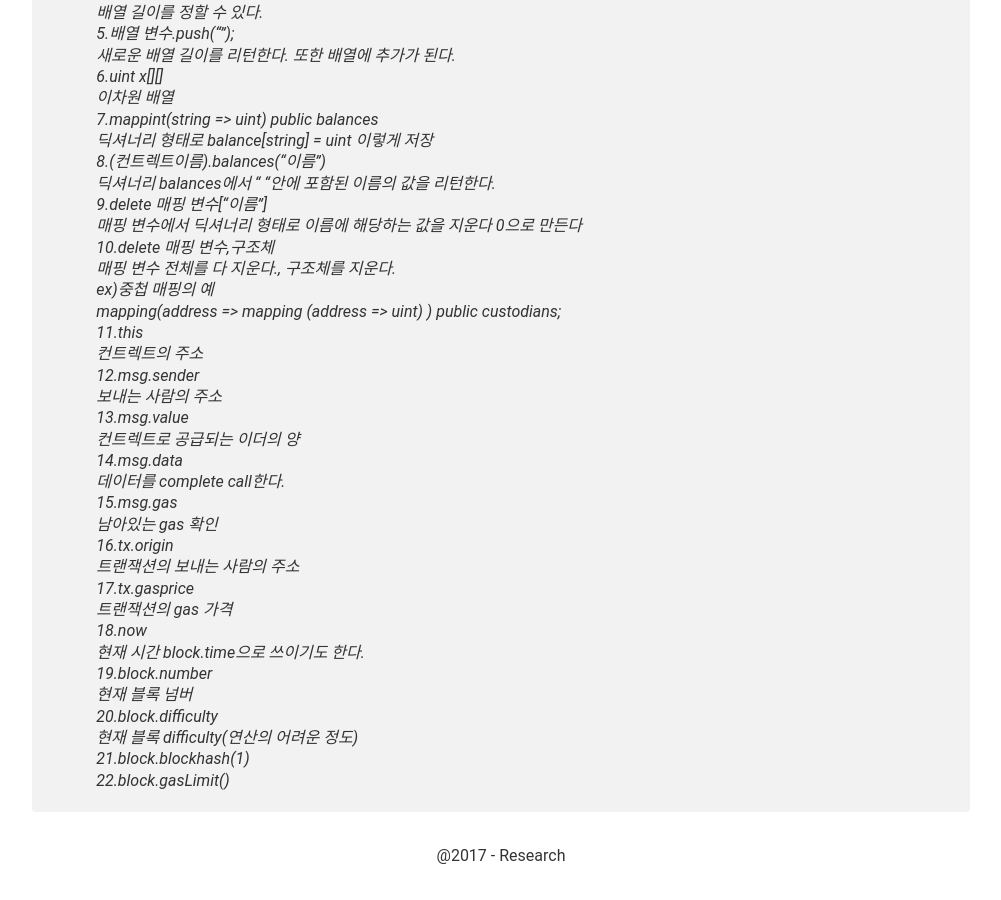
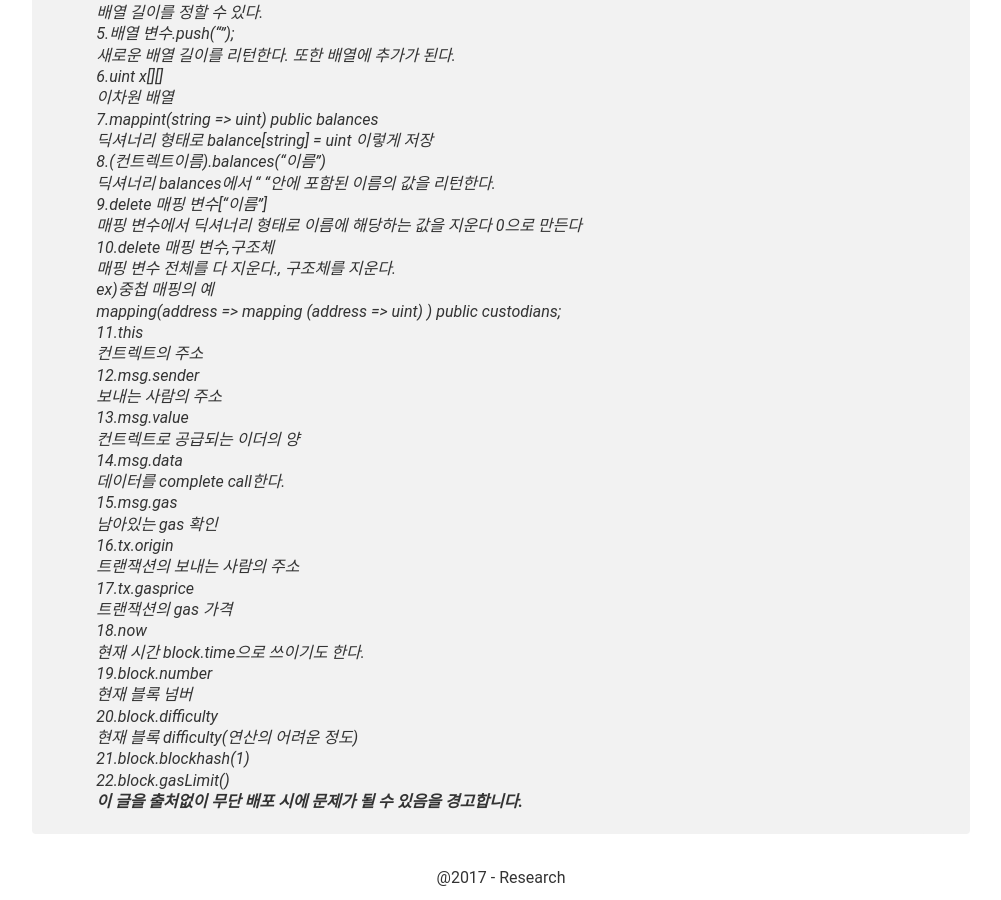
Before and after one commit to Miller-kk/KIMKIBYEONG.github.io, a Jekyll site: the page built from _posts/2017-04-22-Solidity.md, in a window 1280 px wide and 900 px high, scrolled down 1555 px. Shown: the whole window, without its empty margins (139-1140 px from the left). Built offline with Jekyll 4.4.1, drawn with Linux system fonts in a browser that asks for light colours; before the commit the page ends 2434 px from its top, so only the background shows below that.

Commit message:
Update 2017-04-22-Solidity.md

```diff
--- a/_posts/2017-04-22-Solidity.md
+++ b/_posts/2017-04-22-Solidity.md
@@ -92,3 +92,4 @@ mapping(address => mapping (address => uint) ) public custodians;<br/>
 현재 블록 difficulty(연산의 어려운 정도)<br/>
 21.block.blockhash(1)<br/>
 22.block.gasLimit()<br/>
+**이 글을 출처없이 무단 배포 시에 문제가 될 수 있음을 경고합니다.**
```
